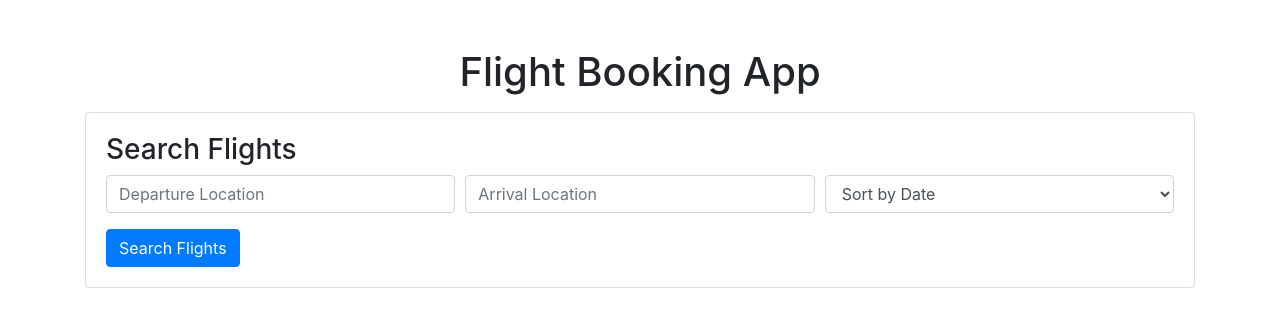
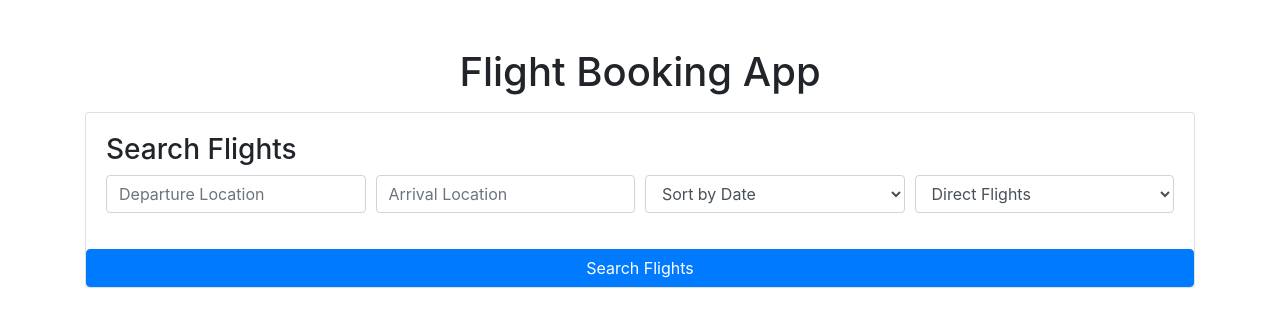
Before and after one commit to sajna-j/flight-reservation, a Flask app: page / in a window 1280 px wide. Shown: the top 327 px of the page. Run offline with Flask 3, Linux system fonts and the light colour scheme; some libraries are stand-ins or nearby versions.

Commit message:
view indirect flights

```diff
--- a/templates/flight_booking.html
+++ b/templates/flight_booking.html
@@ -17,18 +17,25 @@
             <h3>Search Flights</h3>
             <form id="search-form">
                 <div class="form-row">
-                    <div class="col-md-4">
+                    <div class="col-md-3">
                         <input type="text" id="depart" class="form-control" placeholder="Departure Location" required>
                     </div>
-                    <div class="col-md-4">
+                    <div class="col-md-3">
                         <input type="text" id="arrive" class="form-control" placeholder="Arrival Location" required>
                     </div>
-                    <div class="col-md-4">
+                    <div class="col-md-3">
                         <select id="sort_by" class="form-control">
                             <option value="date">Sort by Date</option>
                             <option value="duration">Sort by Duration</option>
                         </select>
                     </div>
+                    <div class="col-md-3">
+                        <select id="route_type" class="form-control">
+                            <option value="direct">Direct Flights</option>
+                            <option value="indirect">Indirect Flights</option>
+                        </select>
+                    </div>
+                </div>
                 </div>
                 <button type="submit" class="btn btn-primary mt-3">Search Flights</button>
             </form>
@@ -72,6 +79,38 @@
                 </div>
             `;
             flightsList.appendChild(flightCard);
+        });
+    }
+
+    // Function to display indirect flights in the DOM
+    function displayIndirectFlights(indirectFlights) {
+        const flightsList = document.getElementById('flights-list');
+        flightsList.innerHTML = '<h3>Available Indirect Flights</h3>';
+
+        // Iterate through each list of flight segments (representing a route)
+        indirectFlights.forEach((route, routeIndex) => {
+            const routeCard = document.createElement('div');
+            routeCard.className = 'card my-3';
+            routeCard.innerHTML = `<h5>Indirect Route ${routeIndex + 1}</h5>`;
+
+            // Iterate through each flight segment in the route
+            route.forEach((flight, flightIndex) => {
+                const flightSegment = document.createElement('div');
+                flightSegment.className = 'card my-2';
+                flightSegment.innerHTML = `
+                    <div class="card-body">
+                        <h6>Flight ${flightIndex + 1}</h6>
+                        <h5>Flight ID: ${flight.flight_number}</h5>
+                        <p>From: ${flight.departure} - To: ${flight.arrival}</p>
+                        <p>Departs: ${flight.date}</p>
+                        <p>Duration: ${flight.duration} min</p>
+                        <button onclick="viewSeats('${flight.flight_number}')" class="btn btn-secondary">View Seats</button>
+                    </div>
+                `;
+                routeCard.appendChild(flightSegment);
+            });
+
+            flightsList.appendChild(routeCard);
         });
     }
 
@@ -147,11 +186,16 @@
         const depart = document.getElementById('depart').value;
         const arrive = document.getElementById('arrive').value;
         const sort_by = document.getElementById('sort_by').value;
+        const route_type = document.getElementById('route_type').value;
 
-        fetch(`/direct-flights?depart=${depart}&arrive=${arrive}&sort_by=${sort_by}`)
+        fetch(`/${route_type}-flights?depart=${depart}&arrive=${arrive}&sort_by=${sort_by}`)
             .then(response => response.json())
             .then(data => {
+            if (route_type === 'indirect') {
+                displayIndirectFlights(data);
+            } else {
                 displayFlights(data);
+            }
             })
             .catch(error => console.error('Error fetching flights:', error));
     });
```
